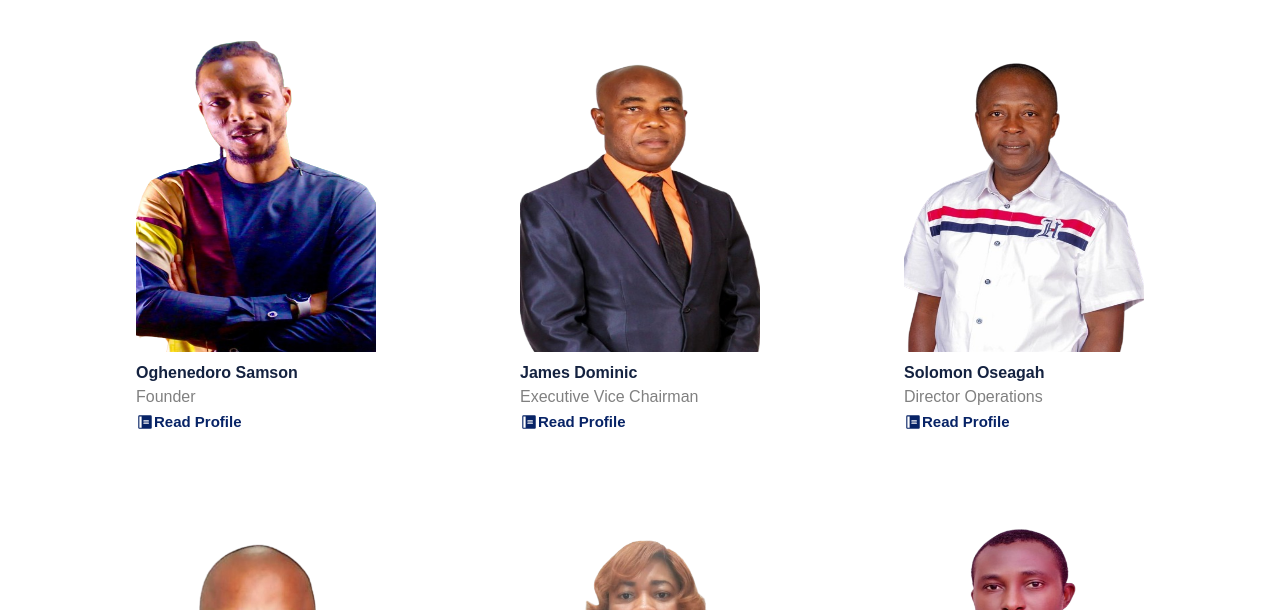
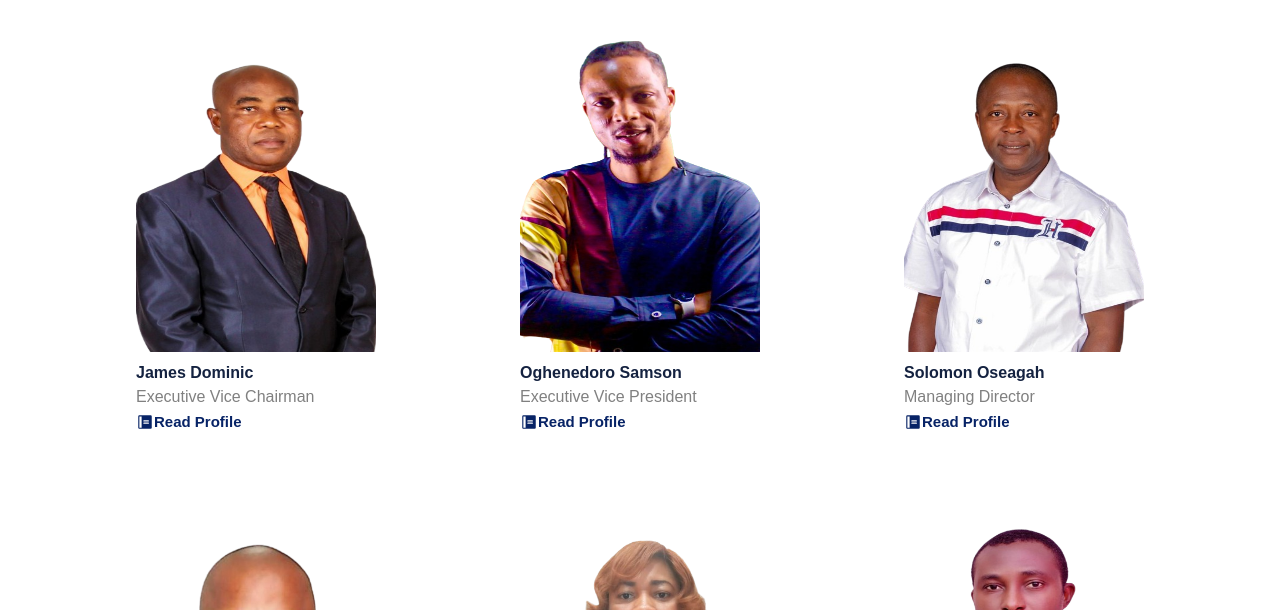
Before and after one commit to Carl-kristie/excellab, a plain HTML site: page team.html in a window 1280 px wide. Shown: the part 190-800 px from the top of the page. Drawn offline with Linux system fonts and the light colour scheme; a web font is replaced by a local one.

Commit message:
modified the team structure

```diff
--- a/team.html
+++ b/team.html
@@ -119,16 +119,6 @@
             <div class=" team-container">
                <div class="team-row">
                 <div class="team-item">
-                    <img src="/assets/img/ceo.png" alt="CEO image" class="team-image">
-                    <div class="team-text">
-                        <b>Oghenedoro Samson</b>
-                        <br>
-                        <span class="team-title">Founder</span>
-                        <br>
-                        <a href="team1.html" class="read"><span><svg xmlns="http://www.w3.org/2000/svg" width="18" height="18" fill="#072366" viewBox="0 0 256 256"><path d="M208,32H48A16,16,0,0,0,32,48V208a16,16,0,0,0,16,16H208a16,16,0,0,0,16-16V48A16,16,0,0,0,208,32ZM80,208H48V48H80Zm96-56H112a8,8,0,0,1,0-16h64a8,8,0,0,1,0,16Zm0-32H112a8,8,0,0,1,0-16h64a8,8,0,0,1,0,16Z"></path></svg></span><span class="read-text">Read Profile</span></a>
-                    </div>
-                </div>
-                <div class="team-item">
                     <img src="/assets/img/dominic.png" alt="CEO image" class="team-image">
                     <div class="team-text">
                         <b>James Dominic</b>
@@ -139,12 +129,22 @@
 
                     </div>
                 </div>
+                                <div class="team-item">
+                    <img src="/assets/img/ceo.png" alt="CEO image" class="team-image">
+                    <div class="team-text">
+                        <b>Oghenedoro Samson</b>
+                        <br>
+                        <span class="team-title">Executive Vice President</span>
+                        <br>
+                        <a href="team1.html" class="read"><span><svg xmlns="http://www.w3.org/2000/svg" width="18" height="18" fill="#072366" viewBox="0 0 256 256"><path d="M208,32H48A16,16,0,0,0,32,48V208a16,16,0,0,0,16,16H208a16,16,0,0,0,16-16V48A16,16,0,0,0,208,32ZM80,208H48V48H80Zm96-56H112a8,8,0,0,1,0-16h64a8,8,0,0,1,0,16Zm0-32H112a8,8,0,0,1,0-16h64a8,8,0,0,1,0,16Z"></path></svg></span><span class="read-text">Read Profile</span></a>
+                    </div>
+                </div>
                 <div class="team-item">
                     <img src="/assets/img/solomon.png" alt="CEO image" class="team-image">
                     <div class="team-text">
                         <b>Solomon Oseagah</b>
                         <br>
-                        <span class="team-title">Director Operations</span>
+                        <span class="team-title">Managing Director</span>
                         <br>
                         <a href="team2.html" class="read"><span><svg xmlns="http://www.w3.org/2000/svg" width="18" height="18" fill="#072366" viewBox="0 0 256 256"><path d="M208,32H48A16,16,0,0,0,32,48V208a16,16,0,0,0,16,16H208a16,16,0,0,0,16-16V48A16,16,0,0,0,208,32ZM80,208H48V48H80Zm96-56H112a8,8,0,0,1,0-16h64a8,8,0,0,1,0,16Zm0-32H112a8,8,0,0,1,0-16h64a8,8,0,0,1,0,16Z"></path></svg></span><span class="read-text">Read Profile</span></a>
 
```
Also changed, not shown: team1.html (+1 -1 lines), team2.html (+1 -1 lines).
